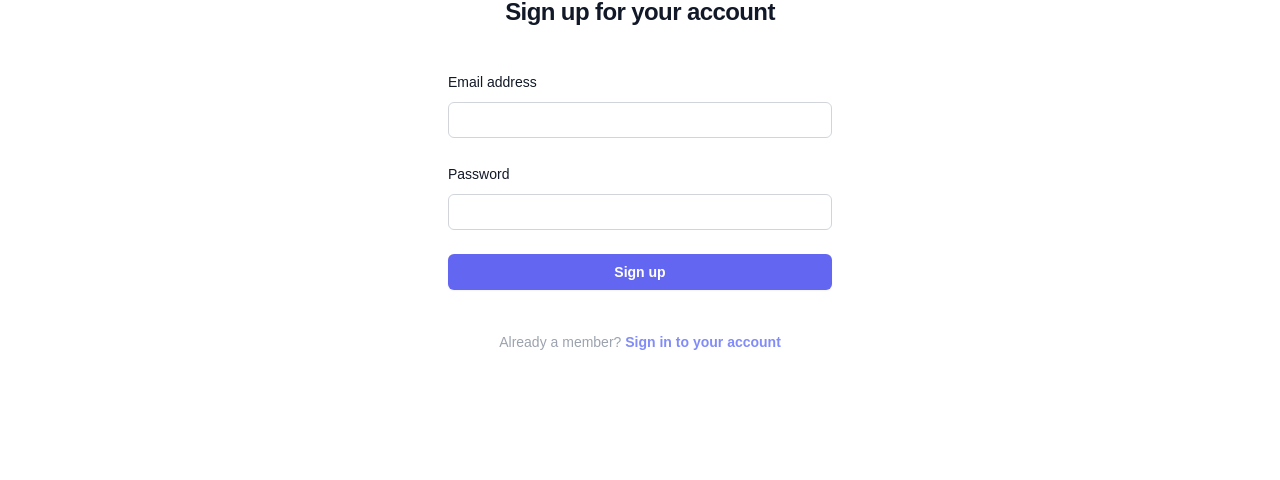
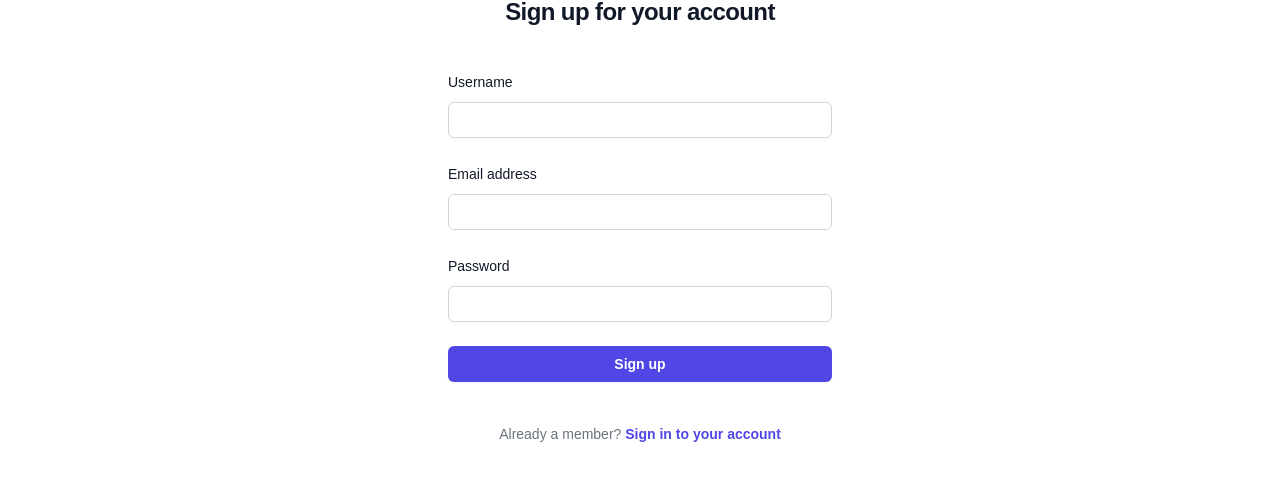
Before and after one commit to AndyXIP/code-clasher, a Next.js app in the folder frontend/: page /signup in a window 1280 px wide. Shown: the part 188-668 px from the top of the page. Built offline with nearby package versions, Linux system fonts and the light colour scheme.

Commit message:
add username back to signup page

```diff
--- a/frontend/src/app/signup/page.tsx
+++ b/frontend/src/app/signup/page.tsx
@@ -1,6 +1,5 @@
 "use client";
-
-import { useState } from 'react';
+import { FormEvent, useState } from 'react';
 import { supabase } from '../SupabaseClient';
 import Image from 'next/image';
 
@@ -13,7 +12,9 @@ export default function SignUp() {
     setMessage('');
     setError('');
 
+    // Use FormData to extract form values
     const formData = new FormData(e.currentTarget);
+    const fullName = formData.get('fullName') as string | null;
     const email = formData.get('email') as string | null;
     const password = formData.get('password') as string | null;
 
@@ -22,7 +23,12 @@ export default function SignUp() {
       return;
     }
 
-    const { error: signUpError } = await supabase.auth.signUp({ email, password });
+    // Call Supabase's signUp method with additional user metadata (username)
+    const { error: signUpError } = await supabase.auth.signUp({
+      email,
+      password,
+      options: { data: { fullName } },
+    });
 
     if (signUpError) {
       setError(signUpError.message);
@@ -34,7 +40,12 @@ export default function SignUp() {
 
   return (
     <>
-      <div className="flex min-h-full flex-1 flex-col justify-center px-6 py-12 lg:px-8">
+      {/*
+        Ensure your template reflects light mode correctly:
+        <html class="h-full bg-white dark:bg-gray-900">
+        <body class="h-full">
+      */}
+      <div className="flex min-h-full flex-1 flex-col justify-center px-6 py-12 lg:px-8 bg-white dark:bg-gray-900">
         <div className="sm:mx-auto sm:w-full sm:max-w-sm">
           <Image
             alt="Your Company"
@@ -50,6 +61,24 @@ export default function SignUp() {
 
         <div className="mt-10 sm:mx-auto sm:w-full sm:max-w-sm">
           <form onSubmit={handleSubmit} className="space-y-6">
+            {/* Username Field */}
+            <div>
+              <label htmlFor="fullName" className="block text-sm/6 font-medium text-gray-900 dark:text-white">
+                Username
+              </label>
+              <div className="mt-2">
+                <input
+                  id="fullName"
+                  name="fullName"
+                  type="text"
+                  required
+                  autoComplete="name"
+                  className="block w-full rounded-md bg-white dark:bg-white/5 px-3 py-1.5 text-base text-gray-900 dark:text-white outline outline-1 -outline-offset-1 outline-gray-300 dark:outline-white/10 placeholder:text-gray-400 focus:outline focus:outline-2 focus:-outline-offset-2 focus:outline-indigo-600 sm:text-sm/6"
+                />
+              </div>
+            </div>
+
+            {/* Email Field */}
             <div>
               <label htmlFor="email" className="block text-sm/6 font-medium text-gray-900 dark:text-white">
                 Email address
@@ -61,11 +90,12 @@ export default function SignUp() {
                   type="email"
                   required
                   autoComplete="email"
-                  className="block w-full rounded-md bg-white/5 px-3 py-1.5 text-base text-gray-900 dark:text-white placeholder:text-gray-500 dark:placeholder:text-gray-400 outline outline-1 -outline-offset-1 outline-gray-300 dark:outline-white/10 focus:outline focus:outline-2 focus:-outline-offset-2 focus:outline-indigo-500 sm:text-sm/6"
+                  className="block w-full rounded-md bg-white dark:bg-white/5 px-3 py-1.5 text-base text-gray-900 dark:text-white outline outline-1 -outline-offset-1 outline-gray-300 dark:outline-white/10 placeholder:text-gray-400 focus:outline focus:outline-2 focus:-outline-offset-2 focus:outline-indigo-600 sm:text-sm/6"
                 />
               </div>
             </div>
 
+            {/* Password Field */}
             <div>
               <label htmlFor="password" className="block text-sm/6 font-medium text-gray-900 dark:text-white">
                 Password
@@ -77,7 +107,7 @@ export default function SignUp() {
                   type="password"
                   required
                   autoComplete="new-password"
-                  className="block w-full rounded-md bg-white/5 px-3 py-1.5 text-base text-gray-900 dark:text-white placeholder:text-gray-500 dark:placeholder:text-gray-400 outline outline-1 -outline-offset-1 outline-gray-300 dark:outline-white/10 focus:outline focus:outline-2 focus:-outline-offset-2 focus:outline-indigo-500 sm:text-sm/6"
+                  className="block w-full rounded-md bg-white dark:bg-white/5 px-3 py-1.5 text-base text-gray-900 dark:text-white outline outline-1 -outline-offset-1 outline-gray-300 dark:outline-white/10 placeholder:text-gray-400 focus:outline focus:outline-2 focus:-outline-offset-2 focus:outline-indigo-600 sm:text-sm/6"
                 />
               </div>
             </div>
@@ -85,19 +115,19 @@ export default function SignUp() {
             <div>
               <button
                 type="submit"
-                className="flex w-full justify-center rounded-md bg-indigo-500 px-3 py-1.5 text-sm/6 font-semibold text-white shadow-sm hover:bg-indigo-400 focus-visible:outline focus-visible:outline-2 focus-visible:outline-offset-2 focus-visible:outline-indigo-500"
+                className="flex w-full justify-center rounded-md bg-indigo-600 px-3 py-1.5 text-sm/6 font-semibold text-white shadow-sm hover:bg-indigo-500 focus-visible:outline focus-visible:outline-2 focus-visible:outline-offset-2 focus-visible:outline-indigo-600"
               >
                 Sign up
               </button>
             </div>
           </form>
 
-          {error && <p className="mt-4 text-center text-red-500">{error}</p>}
-          {message && <p className="mt-4 text-center text-green-500">{message}</p>}
+          {error && <p className="mt-4 text-center text-red-600">{error}</p>}
+          {message && <p className="mt-4 text-center text-green-600">{message}</p>}
 
-          <p className="mt-10 text-center text-sm/6 text-gray-400">
+          <p className="mt-10 text-center text-sm/6 text-gray-500 dark:text-gray-400">
             Already a member?{' '}
-            <a href="/login" className="font-semibold text-indigo-400 hover:text-indigo-300">
+            <a href="/login" className="font-semibold text-indigo-600 hover:text-indigo-500">
               Sign in to your account
             </a>
           </p>
```
